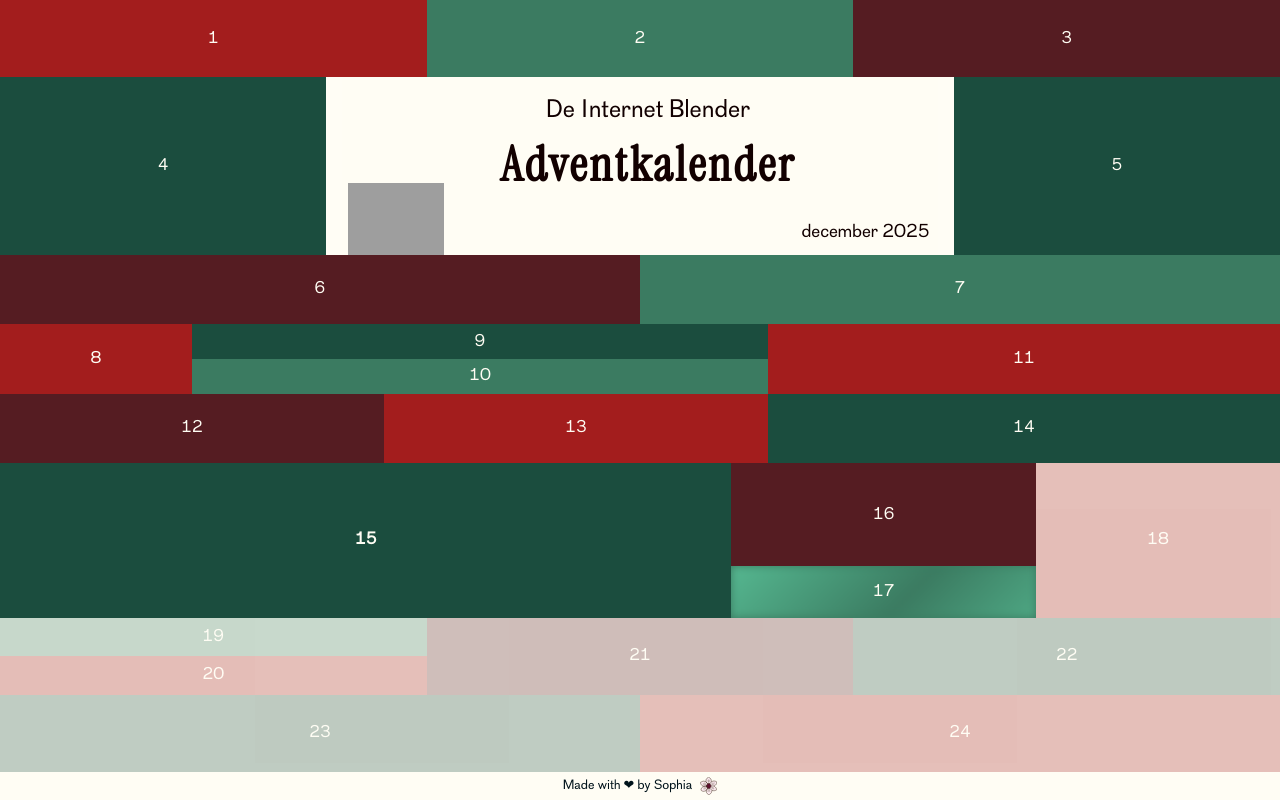
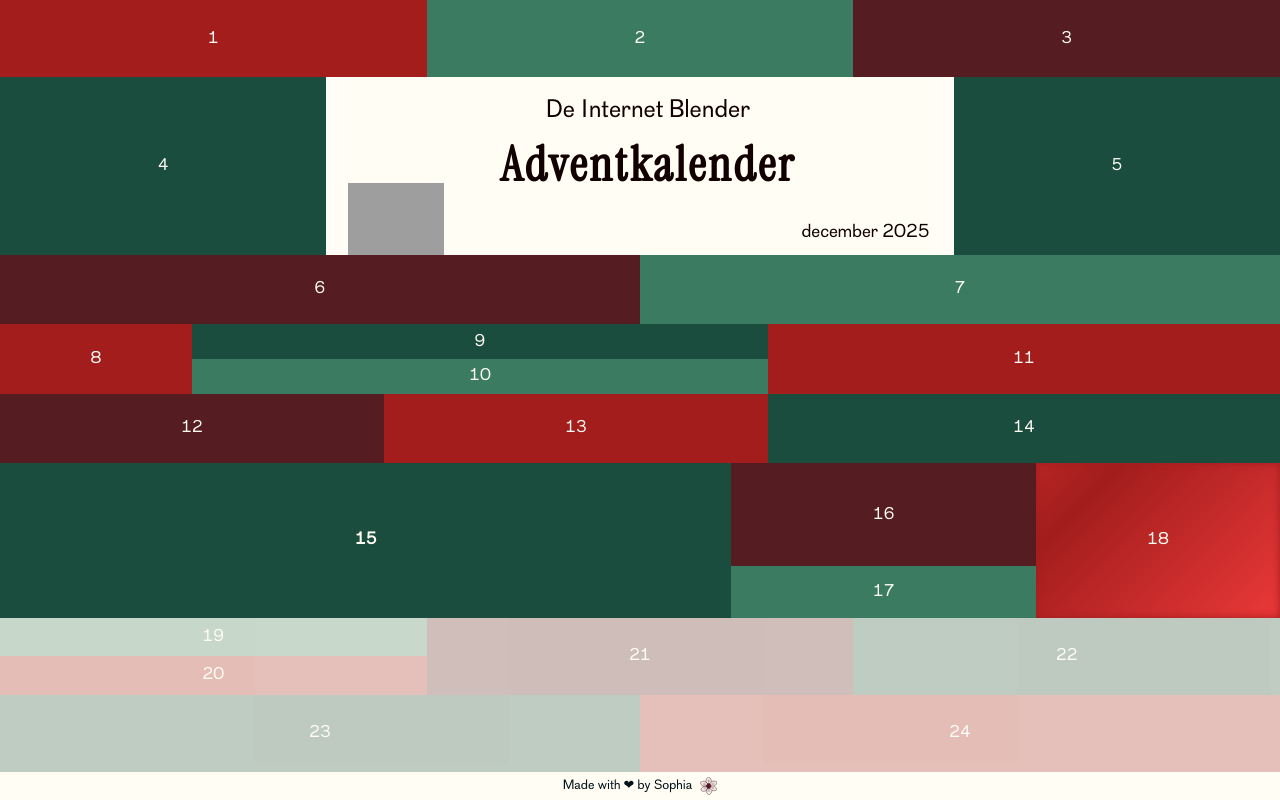
Before and after one commit to sophiavl/portfolio2025, a Nuxt app: page /adventkalender in a window 1280 px wide. Built offline with nearby package versions, Linux system fonts and the light colour scheme; grey boxes are pictures that could not be loaded.

Commit message:
18 december

```diff
--- a/pages/adventkalender.vue
+++ b/pages/adventkalender.vue
@@ -166,7 +166,7 @@
           ]">
             <p>16</p>
           </button>
-          <button :disabled="unlockedDay < 17" id="glow-on-hover" @click="openOverlay(dayData[16])" :class="[
+          <button :disabled="unlockedDay < 17" @click="openOverlay(dayData[16])" :class="[
             'h-1/2 flex justify-center items-center text-xl ',
             unlockedDay >= 17
               ? 'bg-[#3B7B61]'
@@ -175,7 +175,7 @@
             <p>17</p>
           </button>
         </div>
-        <button :disabled="unlockedDay < 18" @click="openOverlay(dayData[17])" :class="[
+        <button :disabled="unlockedDay < 18" id="glow-on-hover" @click="openOverlay(dayData[17])" :class="[
           'w-1/5 h-full flex justify-center items-center text-xl ',
           unlockedDay >= 18
             ? 'bg-[#A31D1D]'
@@ -266,7 +266,7 @@ function openOverlay(dayObject) {
   src.value = dayObject.src
 }
 const overlay = ref(false);
-const unlockedDay = ref(17);
+const unlockedDay = ref(18);
 const mounted = ref(false);
 
 onMounted(() => {
@@ -406,16 +406,17 @@ const dayData = [
   {
     day: 17,
     date: "17 december",
-    text: "Wait, how did we get here?<br><br><br><br>",
-    link: "https://www.youtube.com/watch?v=xuCn8ux2gbs",
+    text: "Wait, how did we get here?",
+    link: "https://www.youtube.com/watch?v=n9xQTEHebpA",
     vakje: 'deur',
     height: "22rem"
   },
   {
     day: 18,
     date: "18 december",
-    text: "Tekst dag 3...",
-    link: "https://example.com",
+    text: "Mijn afstudeerproject doe ik in samenwerking met het Literatuurmuseum. Zij hebben een online museum gemaakt met allerlei online exposities en artikelen. Of je nu specifieke informatie over je favoriete schrijver of schrijfster wil vinden of wil dwalen tussen de literaire meesterwerken, er is altijd wel iets te vinden wat je interessant vindt.<br><br>",
+    link: "https://literatuurmuseum.nl/nl/ontdek-online/literatuurlab",
+    vakje: "scratch"
   },
   {
     day: 19,
@@ -476,12 +477,12 @@ const dayData = [
   height: 100%;
 
   background: linear-gradient(-45deg,
-      #3B7B61,
-      #5fcea2,
-      #3B7B61,
-      #5fcea2,
-      #3B7B61,
-      #5fcea2);
+      #A31D1D,
+      #ec3939,
+      #A31D1D,
+      #ec3939,
+      #A31D1D,
+      #ec3939);
   background-size: 400% 400%;
   animation: gradient 5s ease infinite reverse;
   filter: blur(4px);
```
